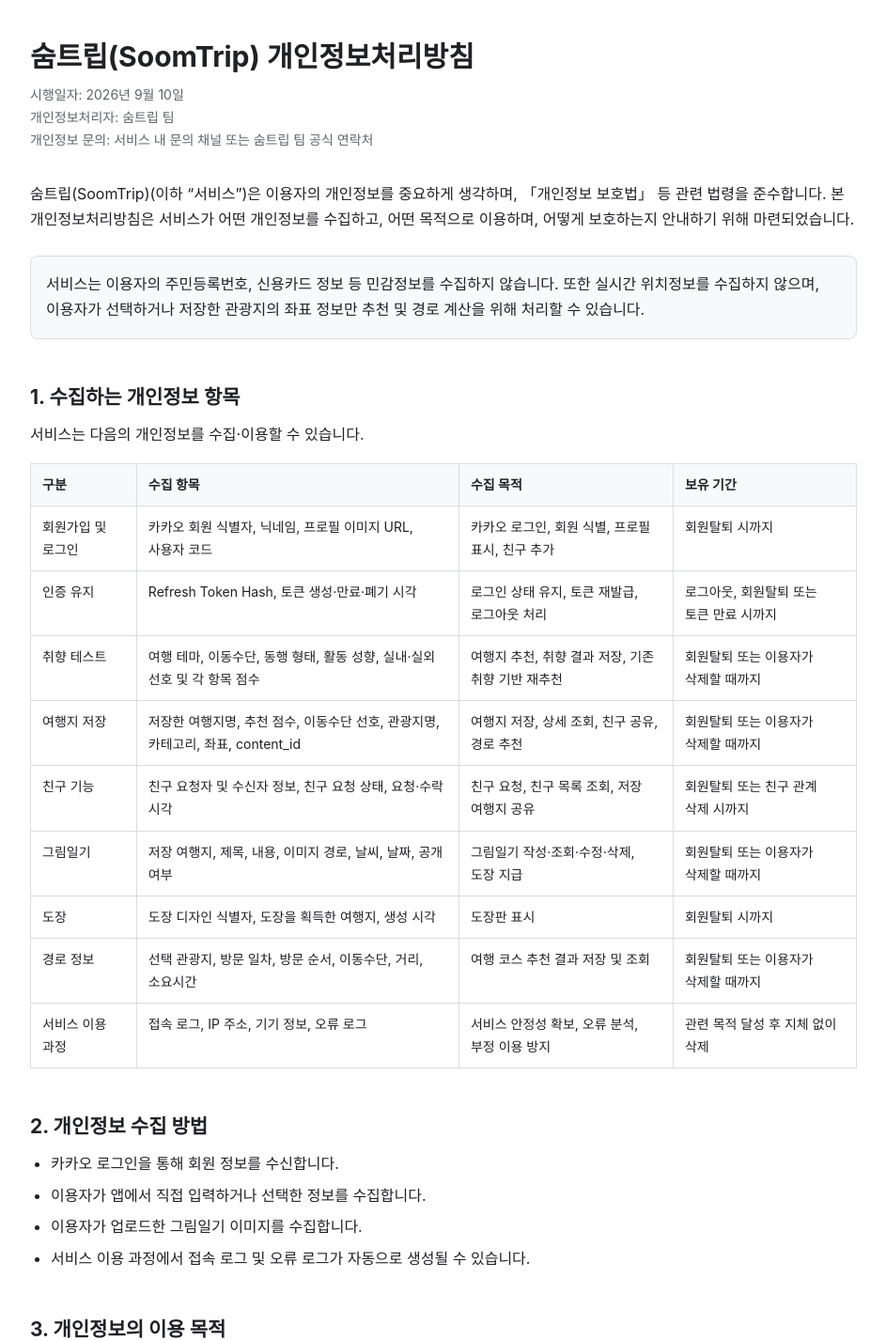
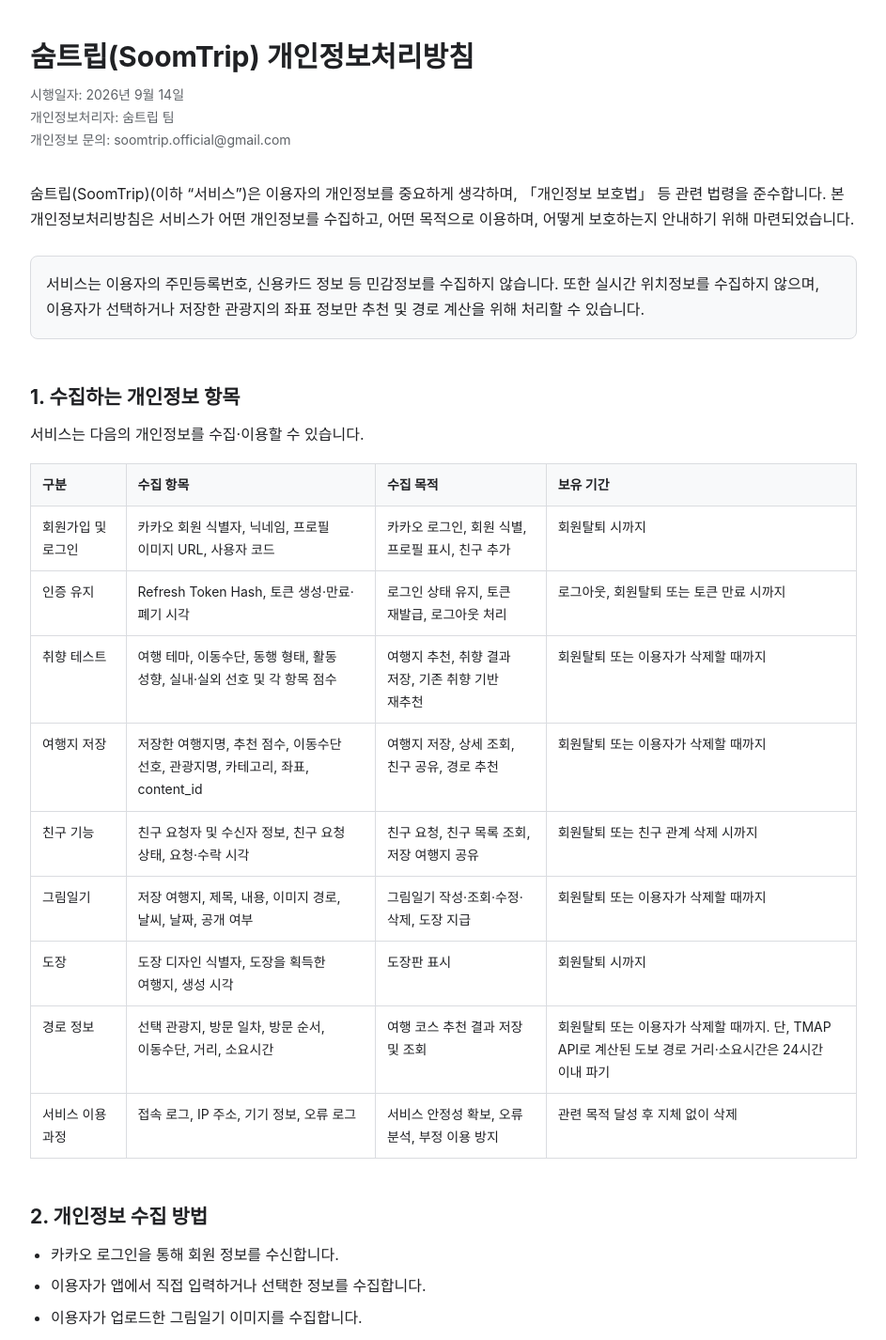
Before and after one commit to SoomTrip/soomtrip-server, a FastAPI app: page /privacy in a window 1280 px wide. Shown: the top 1426 px of the page at 94% size, without its empty margins (168-1111 px from the left). Run offline with FastAPI, Linux system fonts and the light colour scheme.

Commit message:
이용약관/개인정보 내용 수정

```diff
--- a/app/templates/privacy.html
+++ b/app/templates/privacy.html
@@ -129,9 +129,9 @@
 <body>
   <h1>숨트립(SoomTrip) 개인정보처리방침</h1>
   <p class="meta">
-    시행일자: 2026년 9월 10일<br />
+    시행일자: 2026년 9월 14일<br />
     개인정보처리자: 숨트립 팀<br />
-    개인정보 문의: 서비스 내 문의 채널 또는 숨트립 팀 공식 연락처
+    개인정보 문의: soomtrip.official@gmail.com
   </p>
 
   <p>
@@ -205,8 +205,7 @@
         <td>경로 정보</td>
         <td>선택 관광지, 방문 일차, 방문 순서, 이동수단, 거리, 소요시간</td>
         <td>여행 코스 추천 결과 저장 및 조회</td>
-        <td>회원탈퇴 또는 이용자가 삭제할 때까지</td>
-      </tr>
+        <td>회원탈퇴 또는 이용자가 삭제할 때까지. 단, TMAP API로 계산된 도보 경로 거리·소요시간은 24시간 이내 파기</td>      </tr>
       <tr>
         <td>서비스 이용 과정</td>
         <td>접속 로그, IP 주소, 기기 정보, 오류 로그</td>
@@ -337,7 +336,7 @@
   <ul>
     <li>회원탈퇴 시 회원 정보 및 관련 데이터 삭제</li>
     <li>저장 여행지 삭제 시 해당 여행지 및 관련 관광지 정보 삭제</li>
-    <li>그림일기 삭제 시 해당 그림일기 정보 삭제</li>
+    <li>그림일기 삭제 시 해당 그림일기 정보 및 첨부 이미지 삭제</li>
     <li>회원탈퇴 시 Supabase Storage에 저장된 그림일기 이미지 삭제</li>
   </ul>
   <p>
@@ -353,7 +352,7 @@
     <li>프로필 정보는 앱 내 마이페이지에서 수정할 수 있습니다.</li>
     <li>취향 결과, 저장 여행지, 그림일기, 친구 관계 등은 앱 내 기능을 통해 삭제할 수 있습니다.</li>
     <li>회원탈퇴를 요청하면 계정 및 관련 개인정보가 삭제됩니다.</li>
-    <li>추가 문의는 서비스 내 문의 채널 또는 숨트립 팀 공식 연락처를 통해 요청할 수 있습니다.</li>
+    <li>추가 문의는 soomtrip.official@gmail.com 으로 요청할 수 있습니다.</li>
   </ul>
 
   <h2>9. 앱 접근 권한 안내</h2>
@@ -416,7 +415,7 @@
   <ul>
     <li>개인정보 보호책임자: 숨트립 팀</li>
     <li>소속: 숨트립 팀</li>
-    <li>문의: 서비스 내 문의 채널 또는 숨트립 팀 공식 연락처</li>
+    <li>문의: soomtrip.official@gmail.com</li>
   </ul>
 
   <h2>14. 권익침해 구제방법</h2>
```
Also changed, not shown: app/templates/terms.html (+8 -8 lines).
